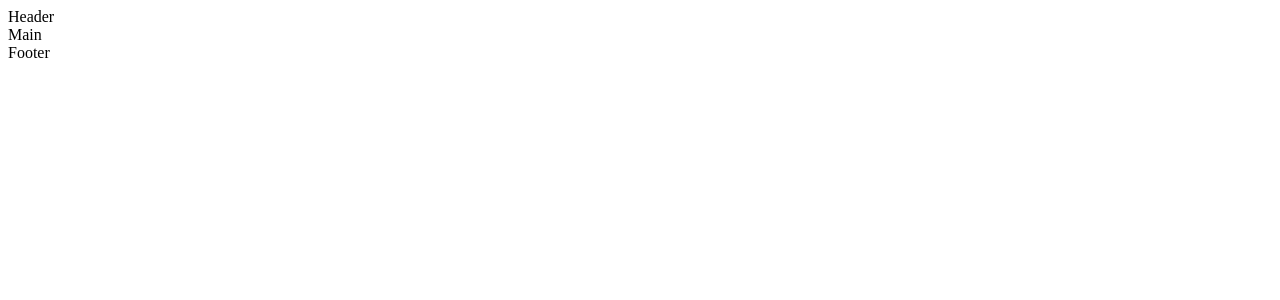
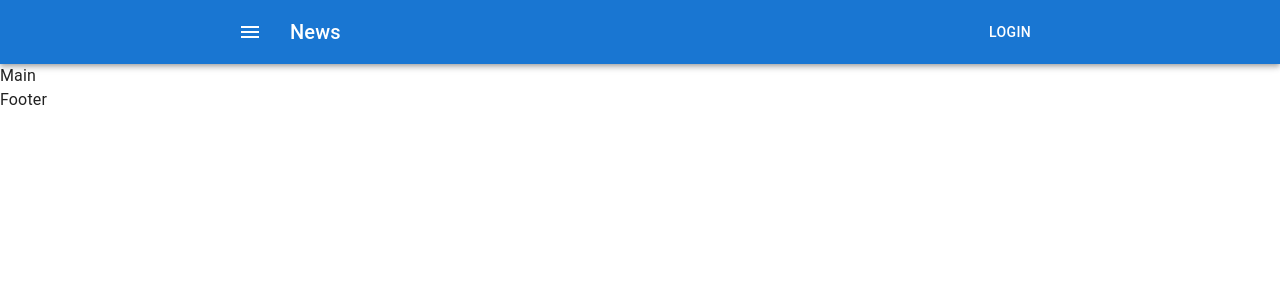
Before and after one commit to FlyLyud/shop-project-2, a React (Create React App) app: page / in a window 1280 px wide. Shown: the top 300 px of the page. Built offline with nearby package versions, Linux system fonts and the light colour scheme.

Commit message:
add Header

```diff
--- a/src/container/App/App.tsx
+++ b/src/container/App/App.tsx
@@ -8,6 +8,7 @@ type Props = {}
 const App = (props: Props) => {
     return (
         <>
+            <CssBaseline />
             <Header />
             <Main />
             <Footer />
--- a/src/container/Header/Header.tsx
+++ b/src/container/Header/Header.tsx
@@ -1,5 +1,38 @@
+import AppBar from '@mui/material/AppBar'
+import Toolbar from '@mui/material/Toolbar'
+import Typography from '@mui/material/Typography'
+import Button from '@mui/material/Button'
+import IconButton from '@mui/material/IconButton'
+import MenuIcon from '@mui/icons-material/Menu'
+import { Container } from '@mui/material'
+
 type Props = {}
 const Header = (props: Props) => {
-    return <div>Header</div>
+    return (
+        // <div>Header</div>
+        <AppBar position="static">
+            <Container maxWidth="md">
+                <Toolbar>
+                    <IconButton
+                        size="large"
+                        edge="start"
+                        color="inherit"
+                        aria-label="menu"
+                        sx={{ mr: 2 }}
+                    >
+                        <MenuIcon />
+                    </IconButton>
+                    <Typography
+                        variant="h6"
+                        component="div"
+                        sx={{ flexGrow: 1 }}
+                    >
+                        News
+                    </Typography>
+                    <Button color="inherit">Login</Button>
+                </Toolbar>
+            </Container>
+        </AppBar>
+    )
 }
 export default Header
```
